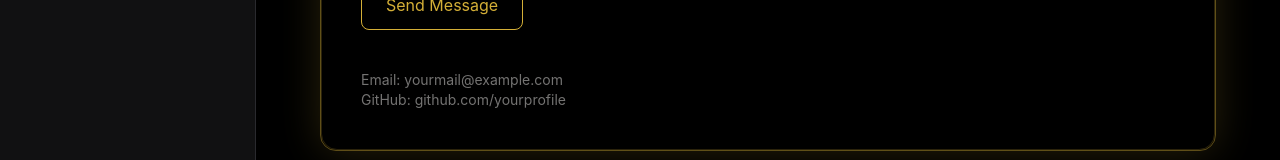
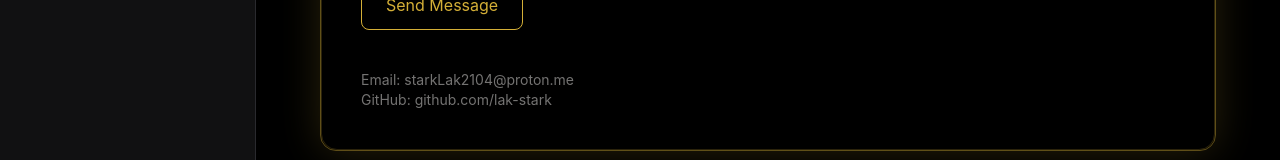
Before and after one commit to Lakshaya-stark/my-portfolio, a React (Vite) app: page /contact in a window 1280 px wide. Shown: the part 593-753 px from the top of the page. Built offline with nearby package versions, Linux system fonts and the light colour scheme.

Commit message:
urruibrbur

```diff
--- a/src/pages/Contact.jsx
+++ b/src/pages/Contact.jsx
@@ -74,8 +74,8 @@ export default function Contact() {
 
           {/* FOOTER */}
           <div className="mt-10 text-sm text-[#e8e6e3]/50">
-            <p>Email: yourmail@example.com</p>
-            <p>GitHub: github.com/yourprofile</p>
+            <p>Email: starkLak2104@proton.me</p>
+            <p>GitHub: github.com/lak-stark</p>
           </div>
         </div>
       </div>
```
